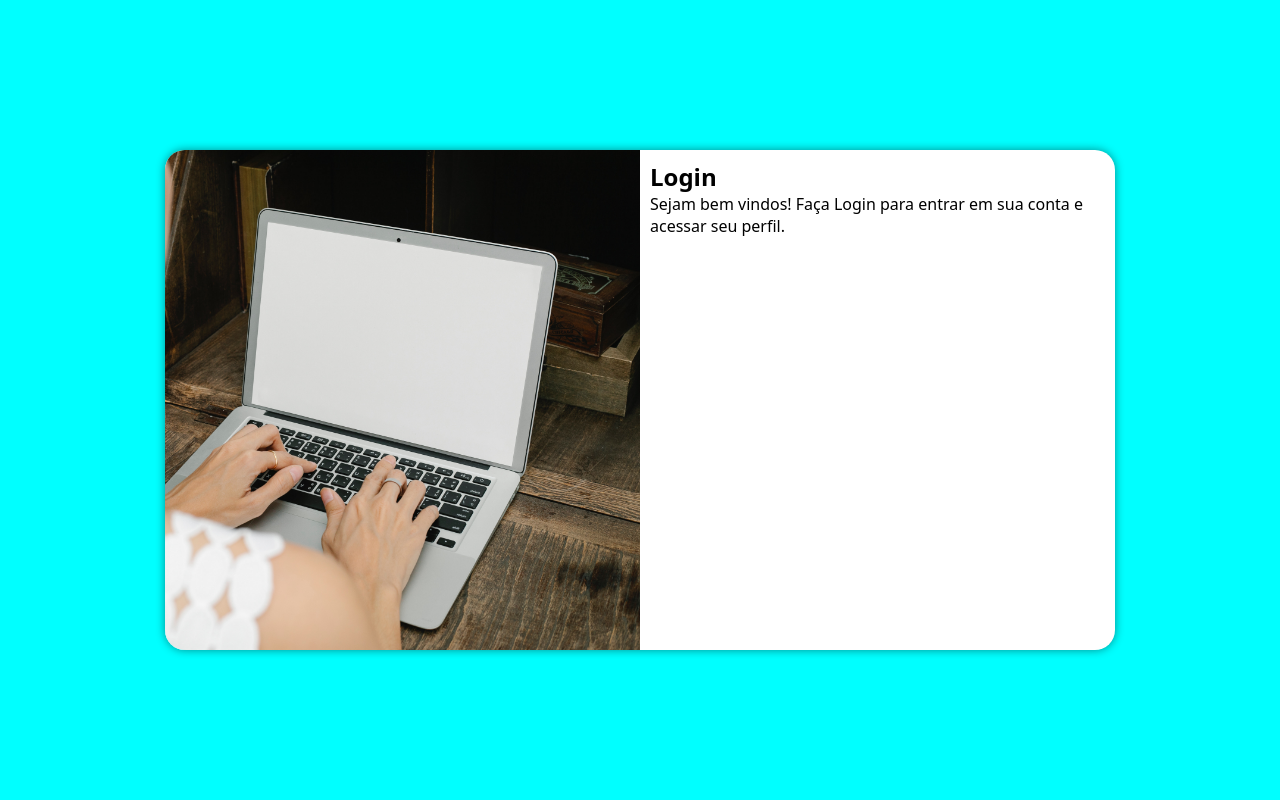
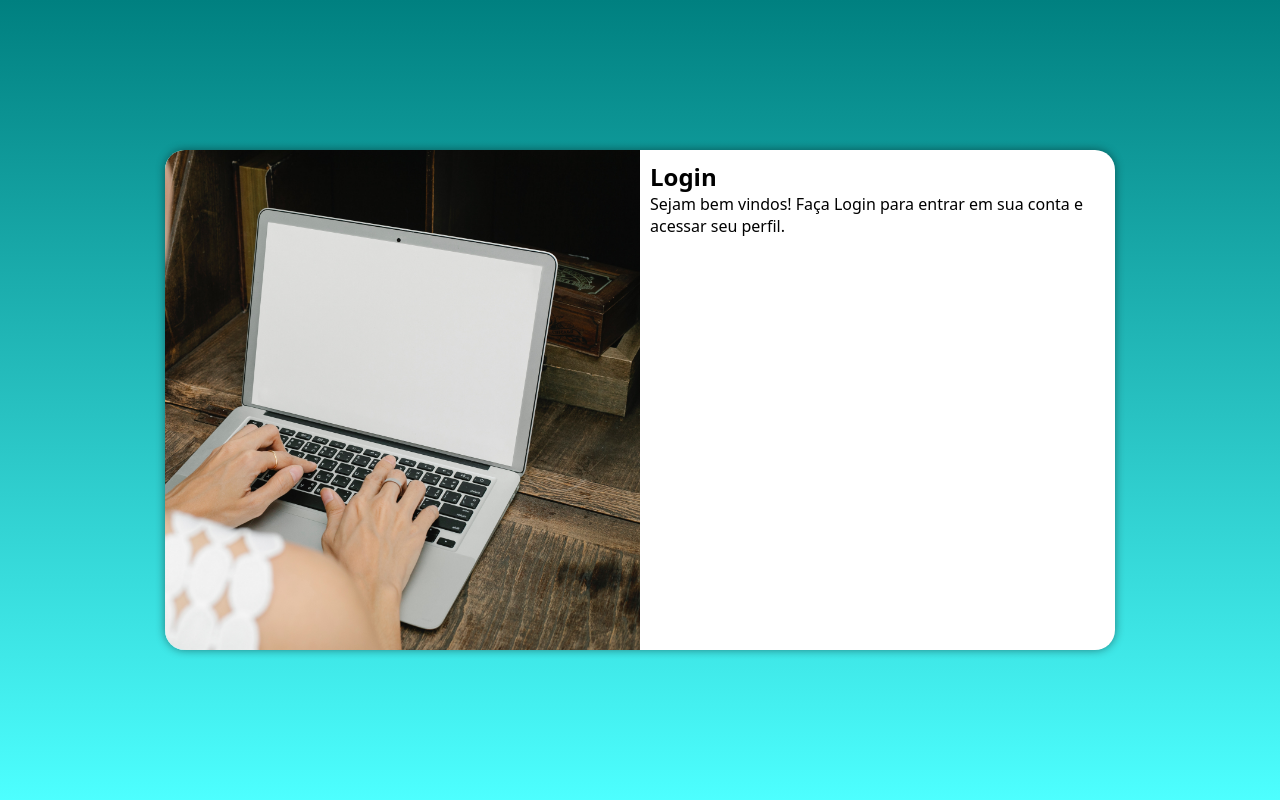
Before and after one commit to Alanfbrum/login, a PHP site: page / in a window 1280 px wide. Run offline with PHP 8.4, Linux system fonts and the light colour scheme.

Commit message:
Update mediaquery.css

```diff
--- a/estilos/mediaquery.css
+++ b/estilos/mediaquery.css
@@ -1,6 +1,11 @@
 @charset "UTF-8";
 
 @media screen and (min-width: 768px) and (max-width: 992px) {
+
+    body {
+        background-image: linear-gradient(to top, #008080, #4DFFFF);
+    }
+
     section#login {
         width: 80vw;
     }
@@ -20,6 +25,11 @@
 }
 
 @media screen and (min-width: 992px) {
+
+    body {
+        background-image: linear-gradient(to top, #4DFFFF, #008080);
+    }
+
     section#login {
         width: 950px;
     }
```
